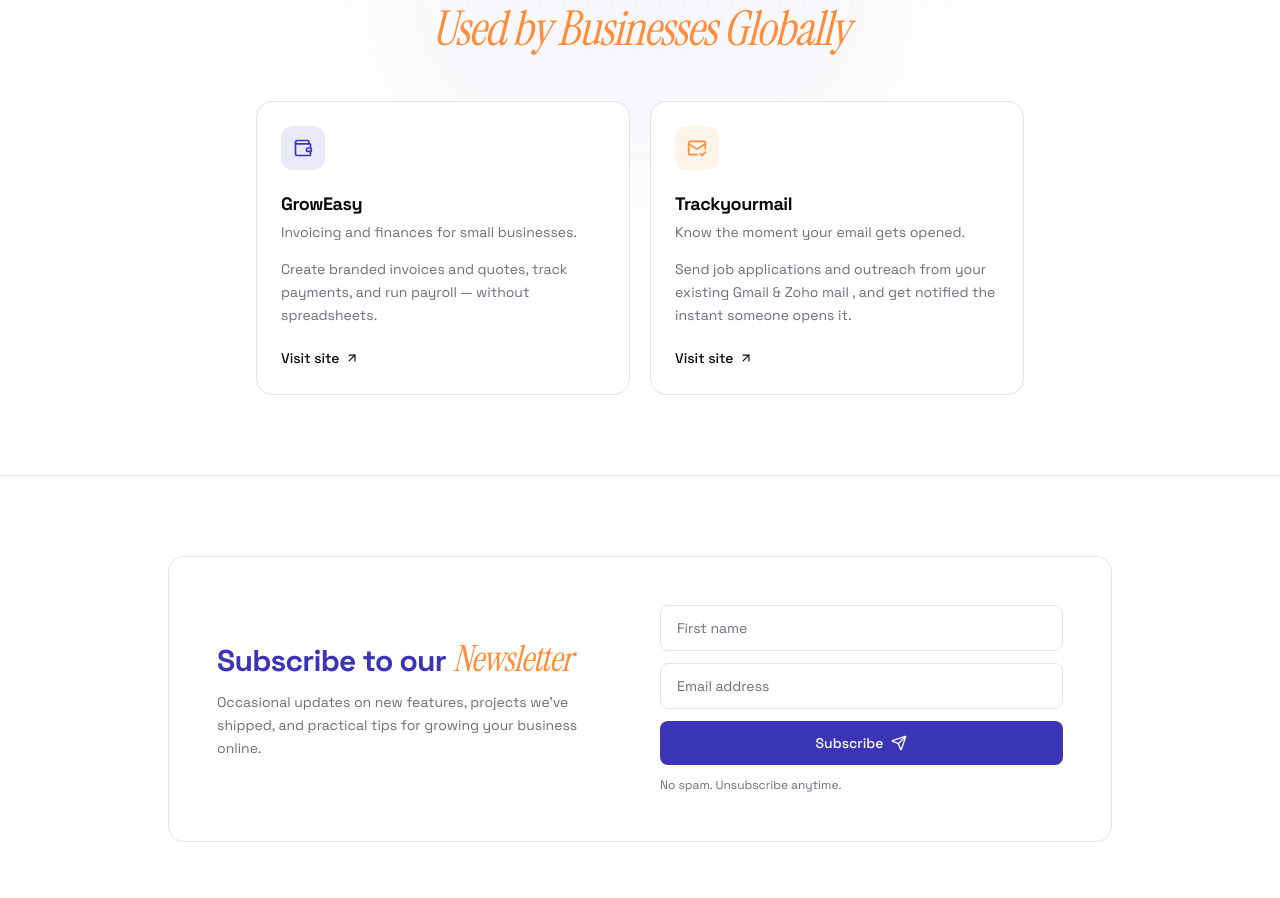
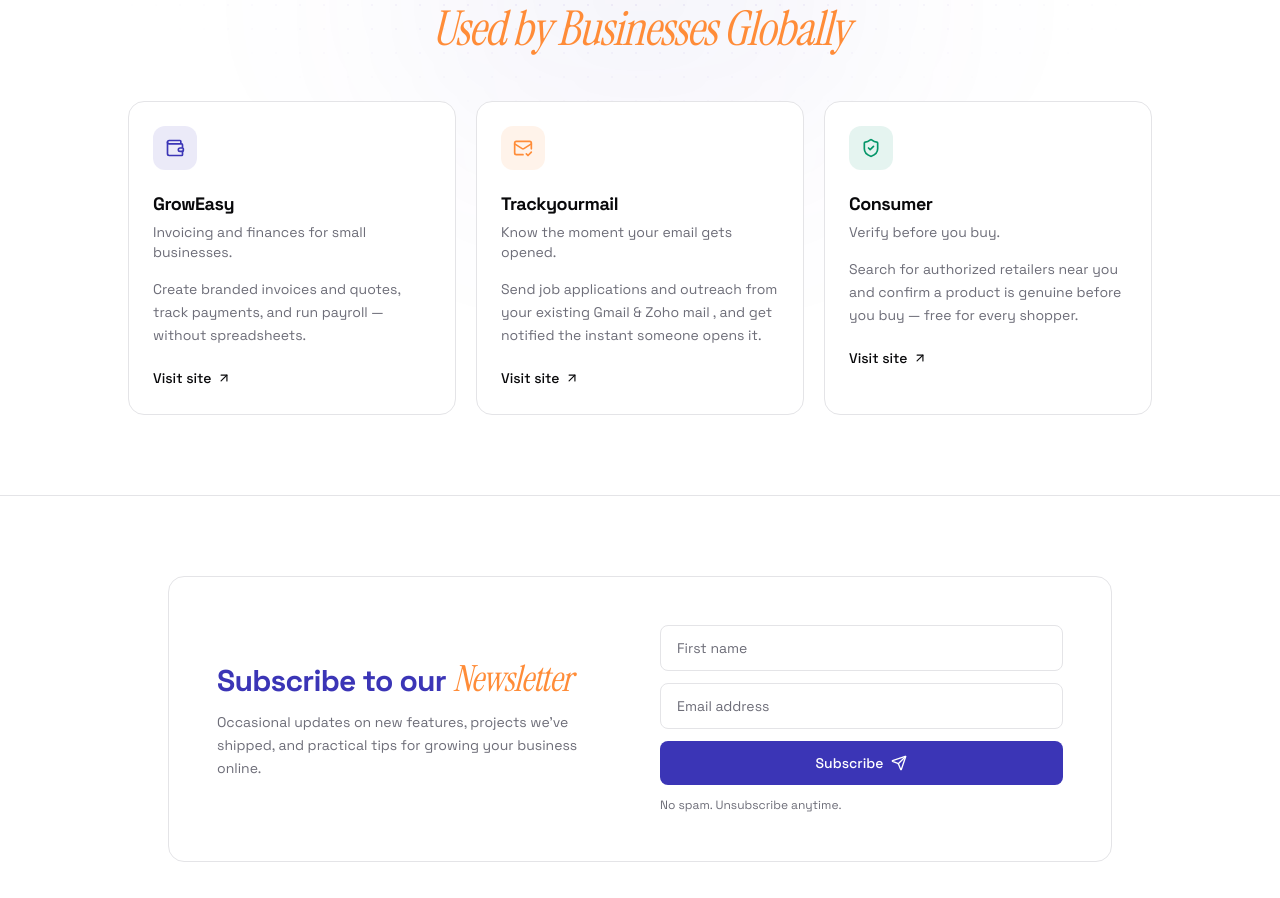
Before and after one commit to Omoefe-bazunu/studio, a Next.js app: page / in a window 1280 px wide. Shown: the part 1279-2177 px from the top of the page. Built offline with nearby package versions, Linux system fonts and the light colour scheme; no server answers; the database is empty.

Commit message:
Add new product 'Consumer' and update layout

```diff
--- a/src/components/landing/OurProducts.jsx
+++ b/src/components/landing/OurProducts.jsx
@@ -2,7 +2,7 @@
 
 import React from "react";
 import Link from "next/link";
-import { ArrowUpRight, Wallet, MailCheck } from "lucide-react";
+import { ArrowUpRight, Wallet, MailCheck, ShieldCheck } from "lucide-react";
 
 const products = [
   {
@@ -26,6 +26,17 @@
     icon: MailCheck,
     iconColor: "text-[#FF8C38]",
     iconBg: "bg-[#FF8C38]/10",
+  },
+  {
+    id: "consumer",
+    name: "Consumer",
+    tagline: "Verify before you buy.",
+    description:
+      "Search for authorized retailers near you and confirm a product is genuine before you buy — free for every shopper.",
+    url: "https://consumer.higherenterprises.co.uk",
+    icon: ShieldCheck,
+    iconColor: "text-emerald-600",
+    iconBg: "bg-emerald-600/10",
   },
 ];
 
@@ -55,7 +66,7 @@
           </h3>
         </div>
 
-        <div className="grid sm:grid-cols-2 gap-5 max-w-3xl mx-auto">
+        <div className="grid sm:grid-cols-2 lg:grid-cols-3 gap-5 max-w-5xl mx-auto">
           {products.map((product) => (
             <Link
               key={product.id}
```
